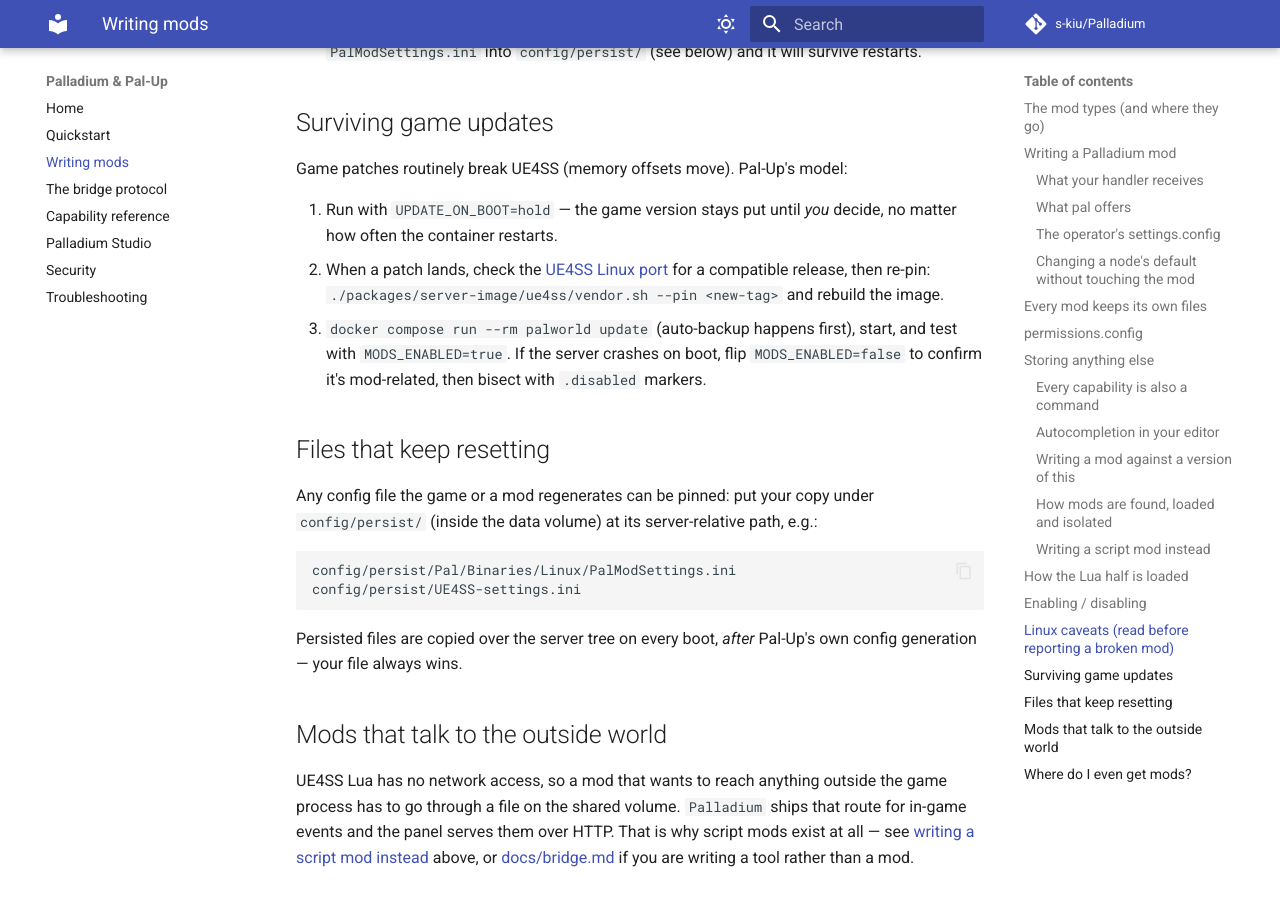
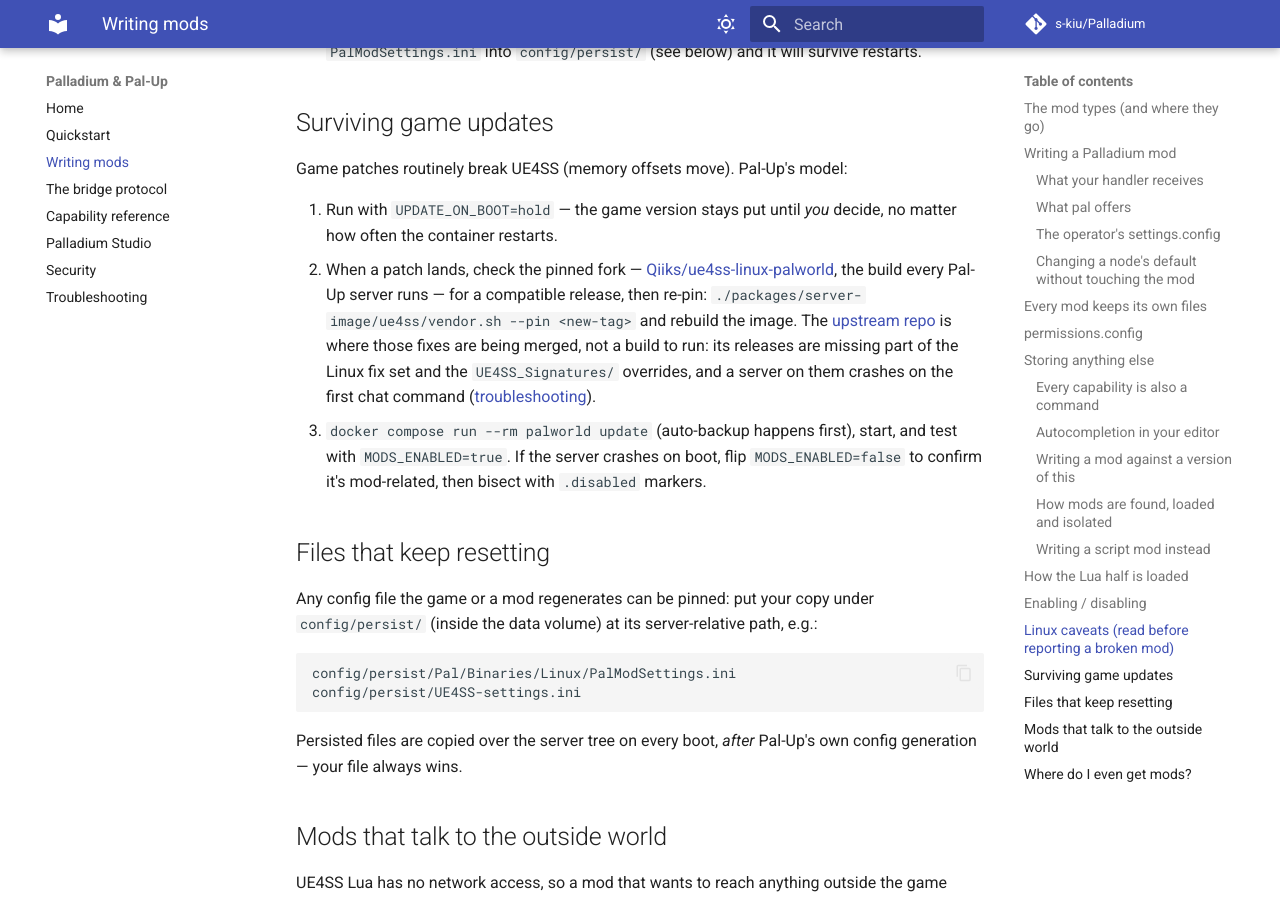
Before and after one commit to s-kiu/Palladium, an MkDocs documentation site: the page built from docs/mods.md, in a window 1280 px wide and 900 px high, scrolled down 14179 px. Built offline with MkDocs 1.6.1 and Material for MkDocs 9.7.7, drawn with Linux system fonts in a browser that asks for light colours; comment, search, counter and statistics services are not loaded.

Commit message:
Send operators to the fork that works, not the upstream that does not
The game-update guidance told readers to fetch a compatible release from the
upstream UE4SS Linux repo. Pal-Up itself has never run that build — the lock
pins the fork carrying the full Linux fix set and the UE4SS_Signatures
overrides — and a standalone server following the documented link ends up on
a loader that crashes on the first chat command. The guidance now names the
pinned fork, and says plainly what the upstream link is for: watching fixes
merge, not downloading a build.

```diff
--- a/docs/mods.md
+++ b/docs/mods.md
@@ -583,9 +583,15 @@
 
 1. Run with `UPDATE_ON_BOOT=hold` — the game version stays put until *you*
    decide, no matter how often the container restarts.
-2. When a patch lands, check the [UE4SS Linux port](https://github.com/BlackBookOfficial/ue4ss-linux-palworld)
-   for a compatible release, then re-pin: `./packages/server-image/ue4ss/vendor.sh --pin <new-tag>`
-   and rebuild the image.
+2. When a patch lands, check the pinned fork —
+   [Qiiks/ue4ss-linux-palworld](https://github.com/Qiiks/ue4ss-linux-palworld/releases),
+   the build every Pal-Up server runs — for a compatible release, then re-pin:
+   `./packages/server-image/ue4ss/vendor.sh --pin <new-tag>` and rebuild the
+   image. The [upstream repo](https://github.com/BlackBookOfficial/ue4ss-linux-palworld)
+   is where those fixes are being merged, not a build to run: its releases are
+   missing part of the Linux fix set and the `UE4SS_Signatures/` overrides,
+   and a server on them crashes on the first chat command
+   ([troubleshooting](troubleshooting.md#mods)).
 3. `docker compose run --rm palworld update` (auto-backup happens first),
    start, and test with `MODS_ENABLED=true`. If the server crashes on boot,
    flip `MODS_ENABLED=false` to confirm it's mod-related, then bisect with
```
